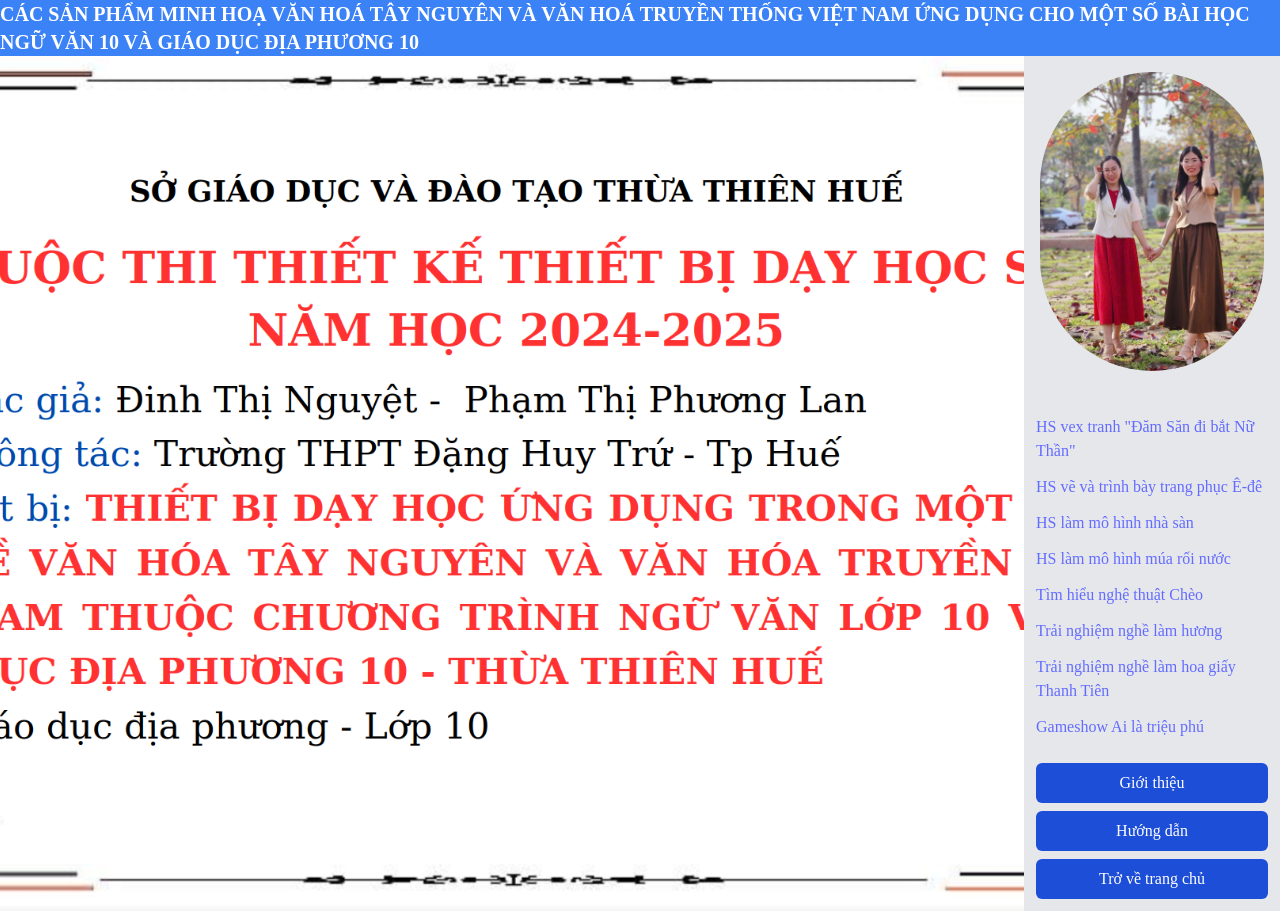
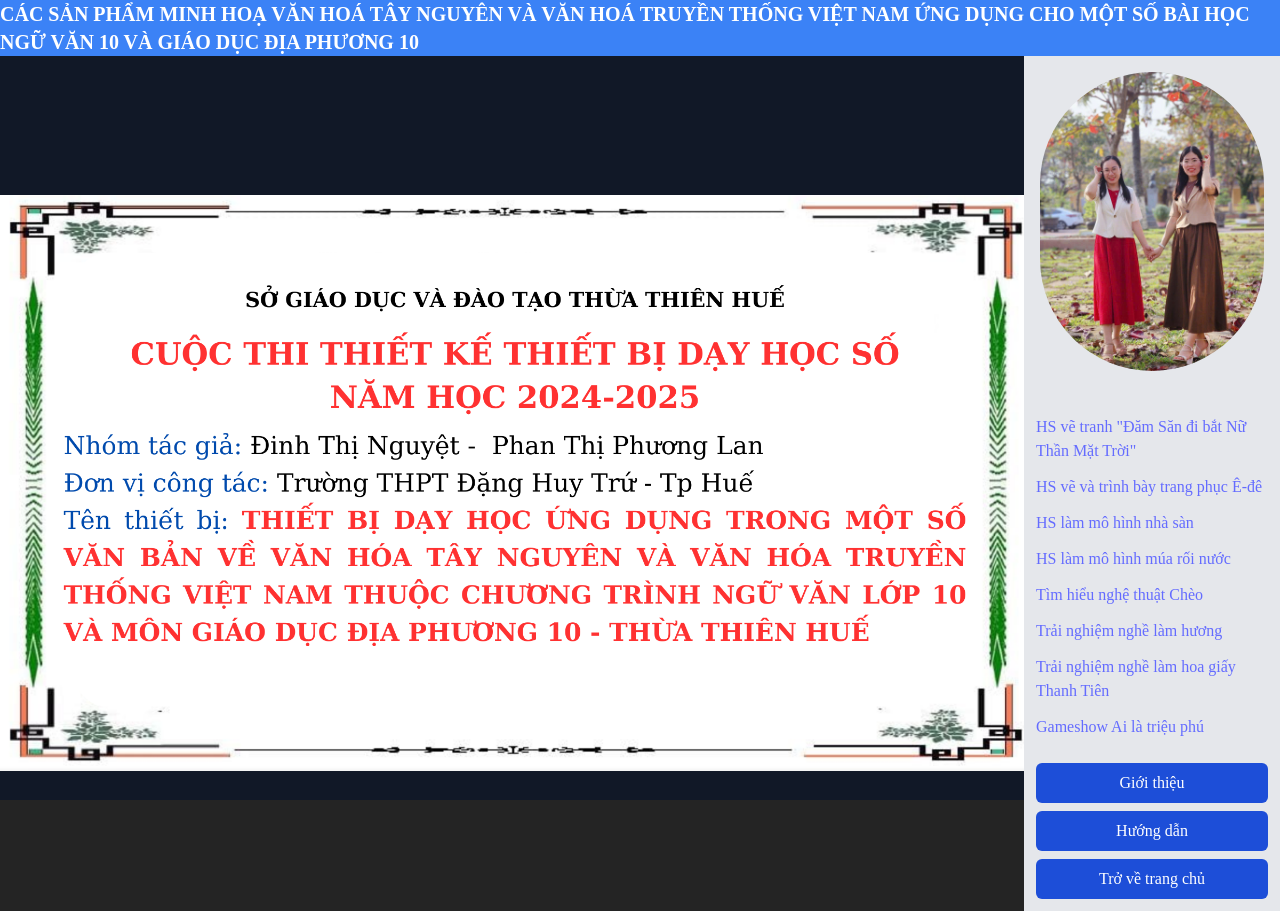
Before and after one commit to rumdien113/elearning, a React (Vite) app: page /introduce in a window 1280 px wide. Built offline with nearby package versions, Linux system fonts and the light colour scheme.

Commit message:
update screen

```diff
--- a/src/Layout.jsx
+++ b/src/Layout.jsx
@@ -17,7 +17,7 @@
             <li className='hover:bg-gray-300'>
               <Link to="/lesson1">
                 <li className="flex justify-start items-center">
-                  HS vex tranh &quot;Đăm Săn đi bắt Nữ Thần&quot;
+                  HS vẽ tranh &quot;Đăm Săn đi bắt Nữ Thần Mặt Trời&quot;
                 </li>
               </Link>
             </li>
--- a/src/pages/Intro.jsx
+++ b/src/pages/Intro.jsx
@@ -4,9 +4,9 @@
 const Intro = () => {
   return (
     <div
-      className="relative flex items-center justify-center h-full bg-cover bg-center"
-      style={{ backgroundImage: `url(${gioithieu})` }}
+      className="w-full h-full relative flex items-center justify-center "
     >
+      <img src={gioithieu} alt="gioithieu" className='w-full h-full object-contain'/>
     </div>
   )
 }
--- a/src/pages/Introduce.jsx
+++ b/src/pages/Introduce.jsx
@@ -4,9 +4,10 @@
 const Introduce = () => {
   return (
     <div
-      className="relative flex items-center justify-center h-full bg-cover bg-center"
+      className="w-full h-full relative items-center justify-center"
       style={{ backgroundImage: `url(${huongdan})` }}
     >
+      <img src={huongdan} alt="huongdan" className='w-full h-full'/>
     </div>
   )
 }
```
Also changed, not shown: src/assets/images/gioithieu.png.
